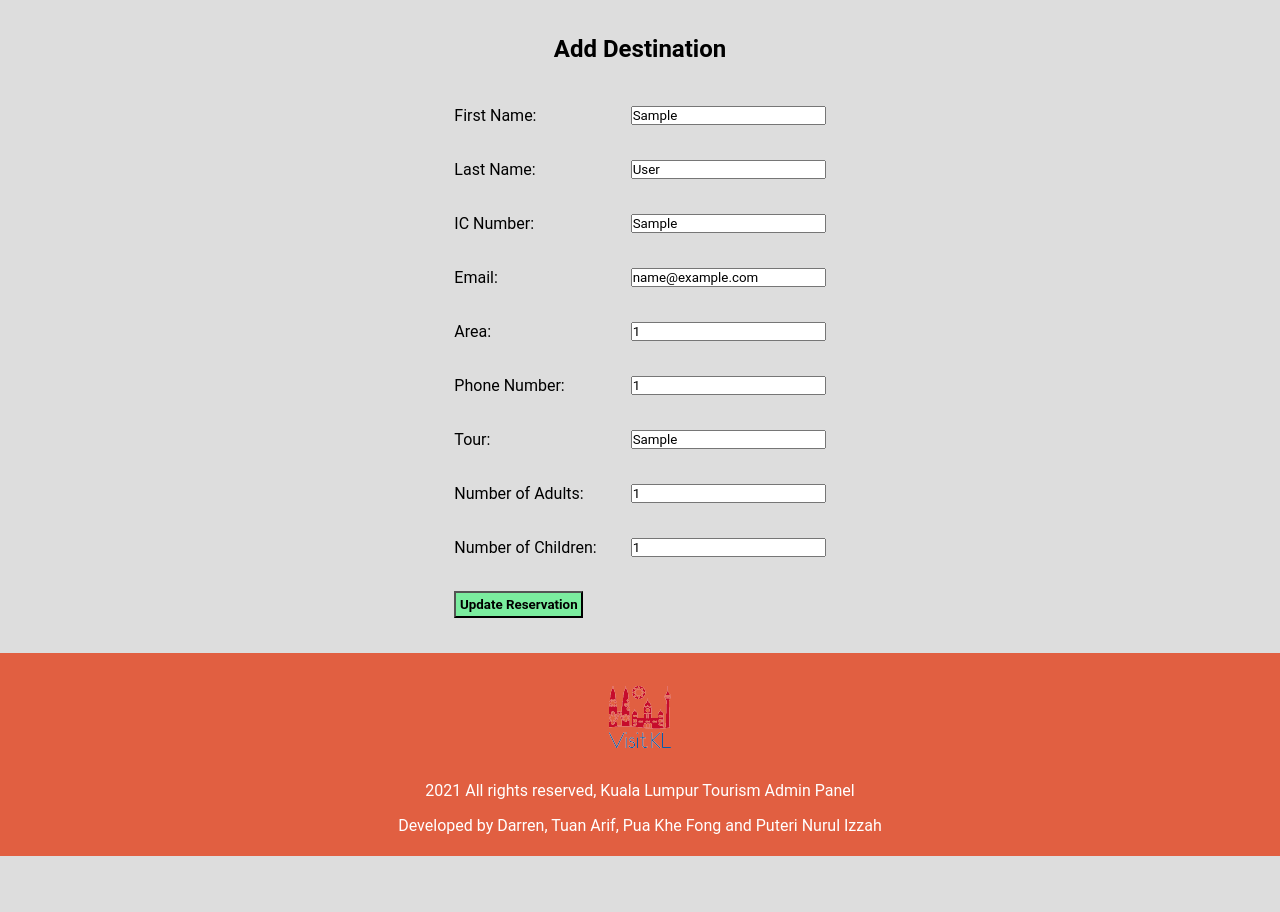
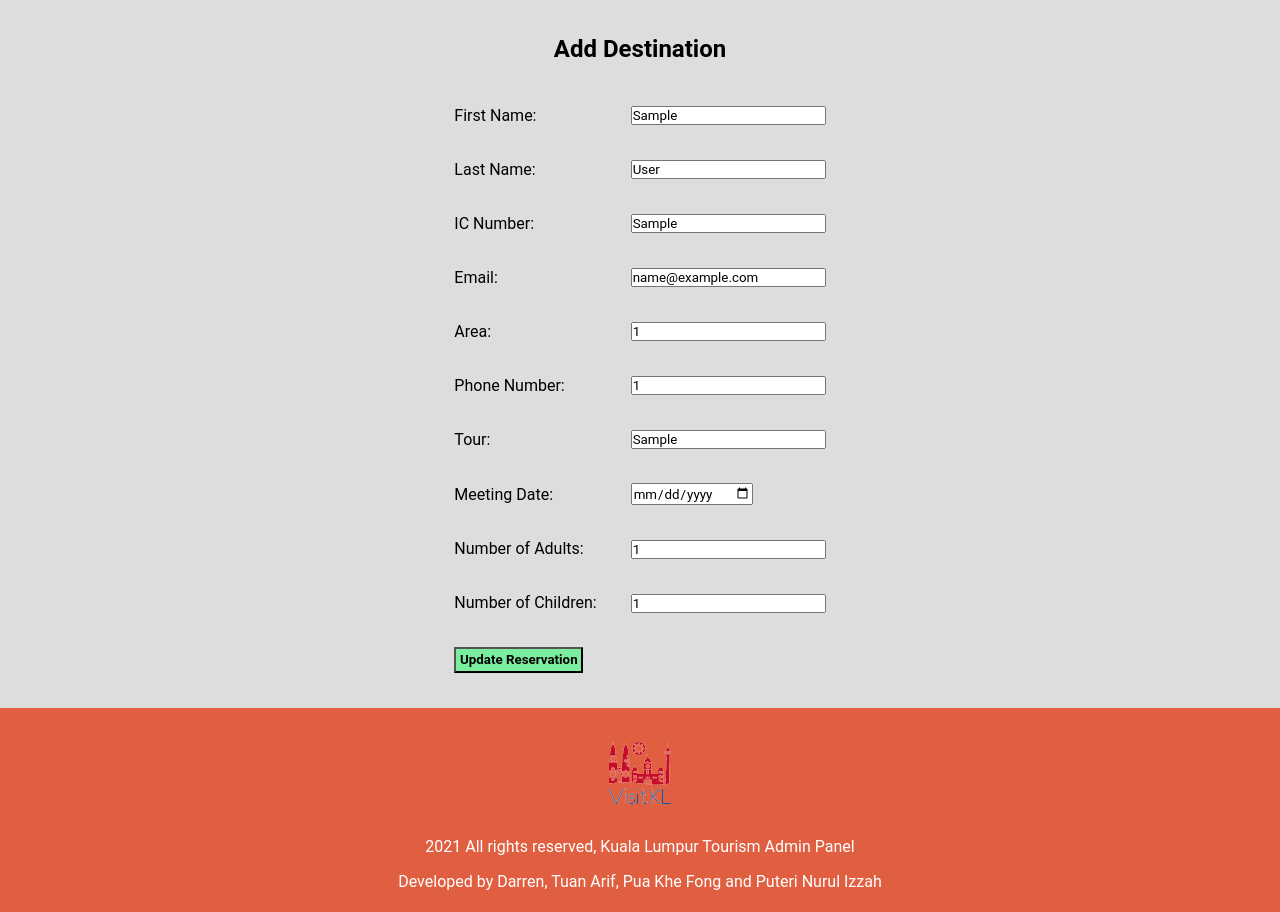
Before and after one commit to DigitalF1ow/WebDev_Assignment, a PHP site: page /Webdev_Assignment/admin/update-reservation.php?id=1 in a window 1280 px wide. Shown: the part 46-958 px from the top of the page. Before the commit the page ends 902 px from the top, so only its background shows below. Run offline with PHP 8.4, Linux system fonts and the light colour scheme; a user stored in the database is signed in; tables that the repository leaves empty hold one stand-in row (values such as "Sample post"); data that the repository does not hold is empty.

Commit message:
Manage reservations is updated

```diff
--- a/admin/manage-reservations.php
+++ b/admin/manage-reservations.php
@@ -17,7 +17,7 @@
             if(isset($_SESSION["add"]))
             {
                 echo $_SESSION["add"];
-                unset($_SESSION['add']);
+                unset($_SESSION["add"]);
             }
 
             if(isset($_SESSION["upload"]))
@@ -56,6 +56,7 @@
                 <th>Area Code</th>
                 <th>Phone Number</th>
                 <th>Tour</th>
+                <th>Meeting Date</th>
                 <th>Num Adults</th>
                 <th>Num Child</th>
                 <th>Actions</th>
@@ -86,6 +87,7 @@
                             <td><?php echo $row['area_code']; ?></td>
                             <td><?php echo $row['phone_number']; ?></td>
                             <td><?php echo $row['tour']; ?></td>
+                            <td><?php echo $row['meeting_date']; ?></td>
                             <td><?php echo $row['numAdult']; ?></td>
                             <td><?php echo $row['numChild']; ?></td>
                             <td>
--- a/admin/update-reservation.php
+++ b/admin/update-reservation.php
@@ -37,6 +37,7 @@
                     $email = $row['email'];
                     $area_code = $row['area_code'];
                     $phone_number = $row['phone_number'];
+                    $meeting_date = $row['meeting_date'];
                     $tour = $row['tour'];
                     $numAdult = $row['numAdult'];
                     $numChild = $row['numChild'];
@@ -107,6 +108,13 @@
                 </tr>
 
                 <tr>
+                    <td>Meeting Date: </td>
+                    <td>
+                        <input type = "date" name= "reservation_meeting" value="<?php echo $meeting_date; ?>">
+                    </td>
+                </tr>
+
+                <tr>
                     <td>Number of Adults: </td>
                     <td>
                         <input type = "text" name= "reservation_numAdults" value="<?php echo $numAdult; ?>">
@@ -143,6 +151,7 @@
             $email = $_POST['reservation_email'];
             $area_code = $_POST['reservation_areacode'];
             $phone_number = $_POST['reservation_phoneNumber'];
+            $meeting_date = $_POST['reservation_meeting'];
             $tour = $_POST['reservation_tour'];
             $numAdult = $_POST['reservation_numAdults'];
             $numChild = $_POST['reservation_numChildren'];
@@ -157,6 +166,7 @@
                     area_code = '$area_code',
                     phone_number = '$phone_number',
                     tour = '$tour',
+                    meeting_date = '$meeting_date',
                     numAdult = '$numAdult',
                     numChild = '$numChild'
                     WHERE id = $reservation_id";
```
